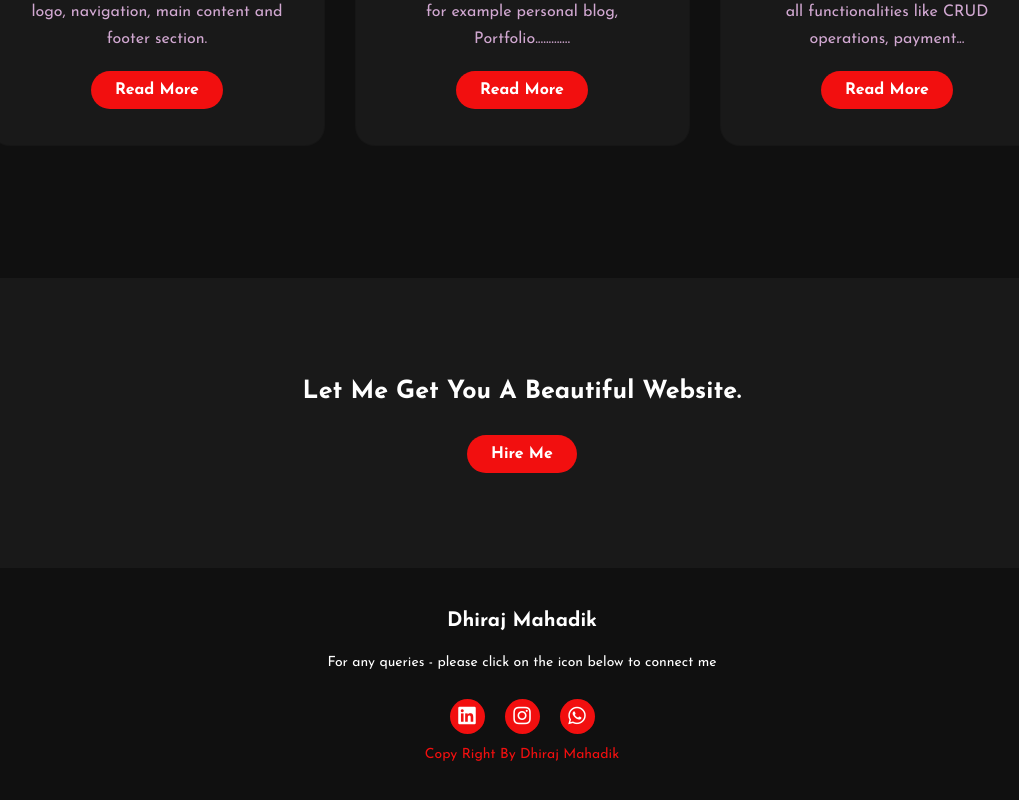
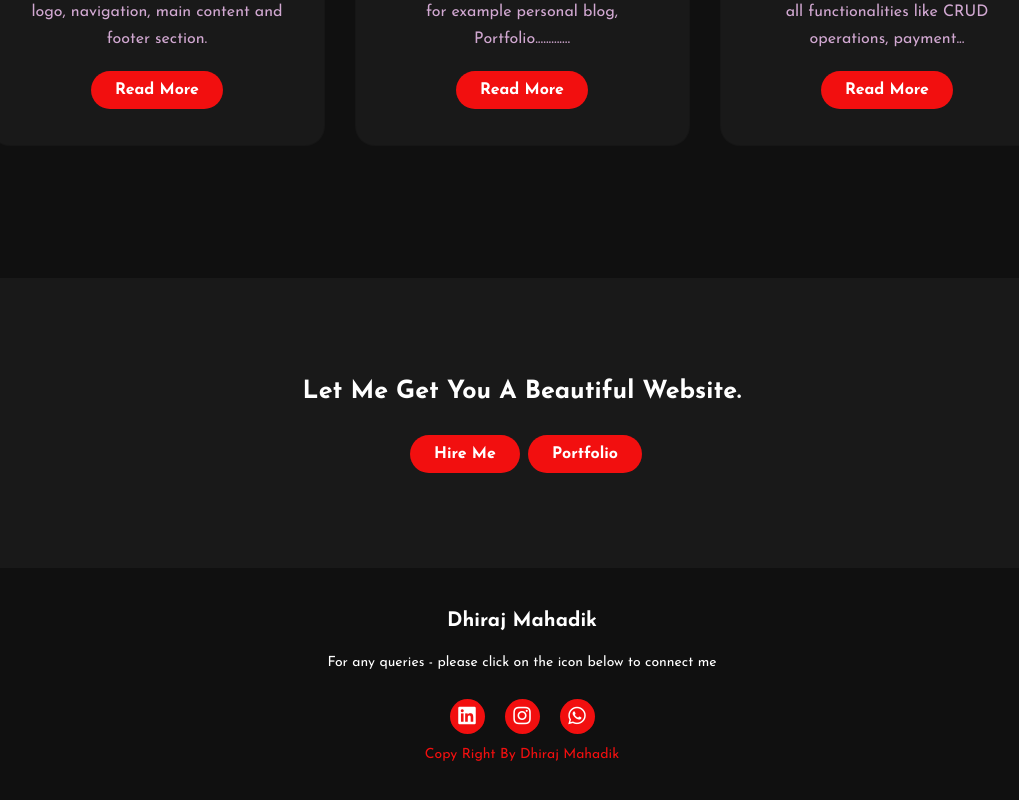
Before and after one commit to DhirajMahadik/MyWeb_, a React (Create React App) app: page / in a window 1280 px wide. Shown: the part 1309-2109 px from the top of the page, without its empty margins (118-1137 px from the left). Built offline with nearby package versions, Linux system fonts and the light colour scheme.

Commit message:
Update Home.js

```diff
--- a/src/Components/Home.js
+++ b/src/Components/Home.js
@@ -234,7 +234,10 @@ export default function Home() {
             {/* <!------Contact Me------> */}
             <Contact className="contact-me">
                 <p>Let Me Get You A Beautiful Website.</p>
-                <a className="button-two" href="https://drive.google.com/file/d/1DSJBxGMXZ_1Vr84fv3xJlH5no_eOiZvx/view?usp=sharing" target="blank">Hire Me</a>
+                <div className='d-flex'>
+                <a className="button-two mx-2" href="https://drive.google.com/file/d/1j6tK1BBdBLfYlxu2K4nyeSfUCsx3hmw4/view?usp=sharing" target="blank">Hire Me</a>
+                <a className="button-two" href="https://github.com/DhirajMahadik" target="blank">Portfolio</a>
+                </div>
             </Contact>
         </>
     )
```
